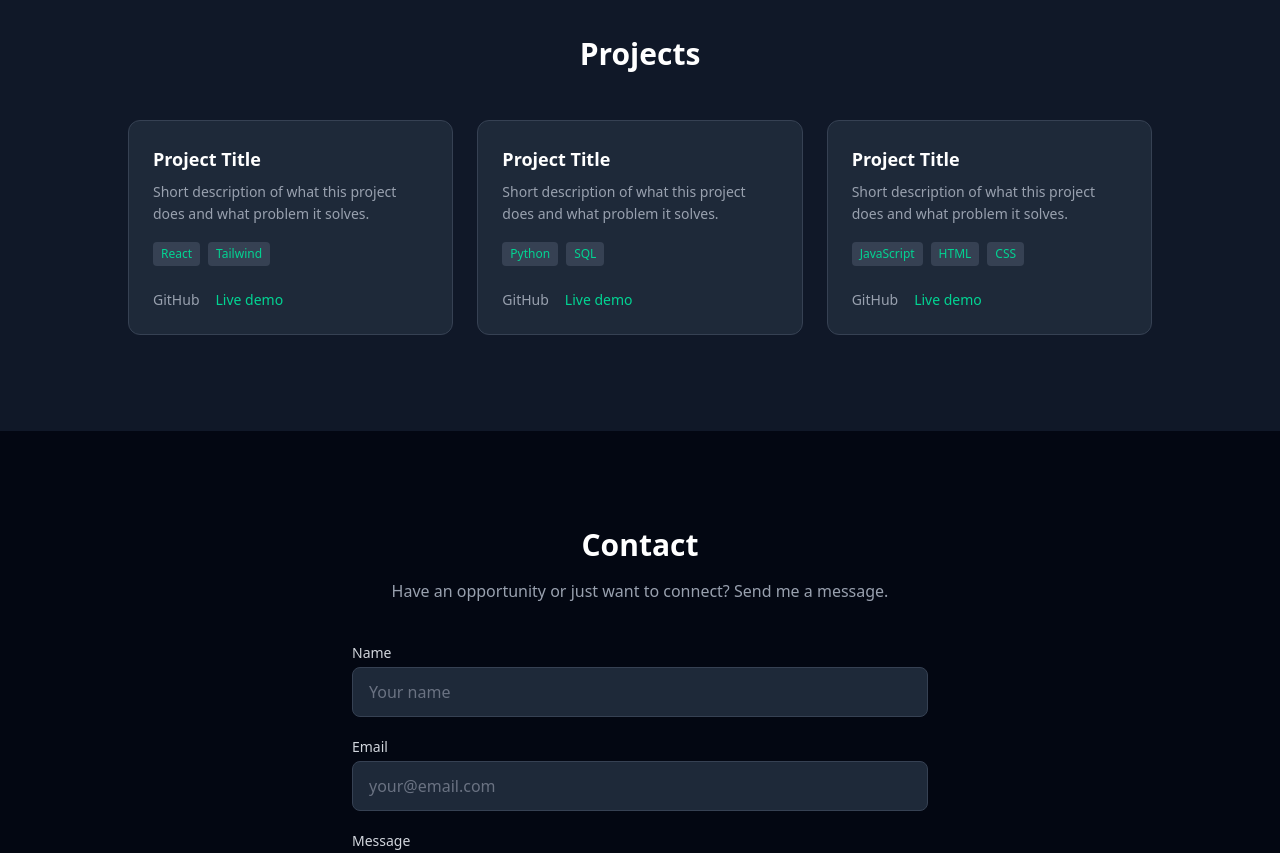
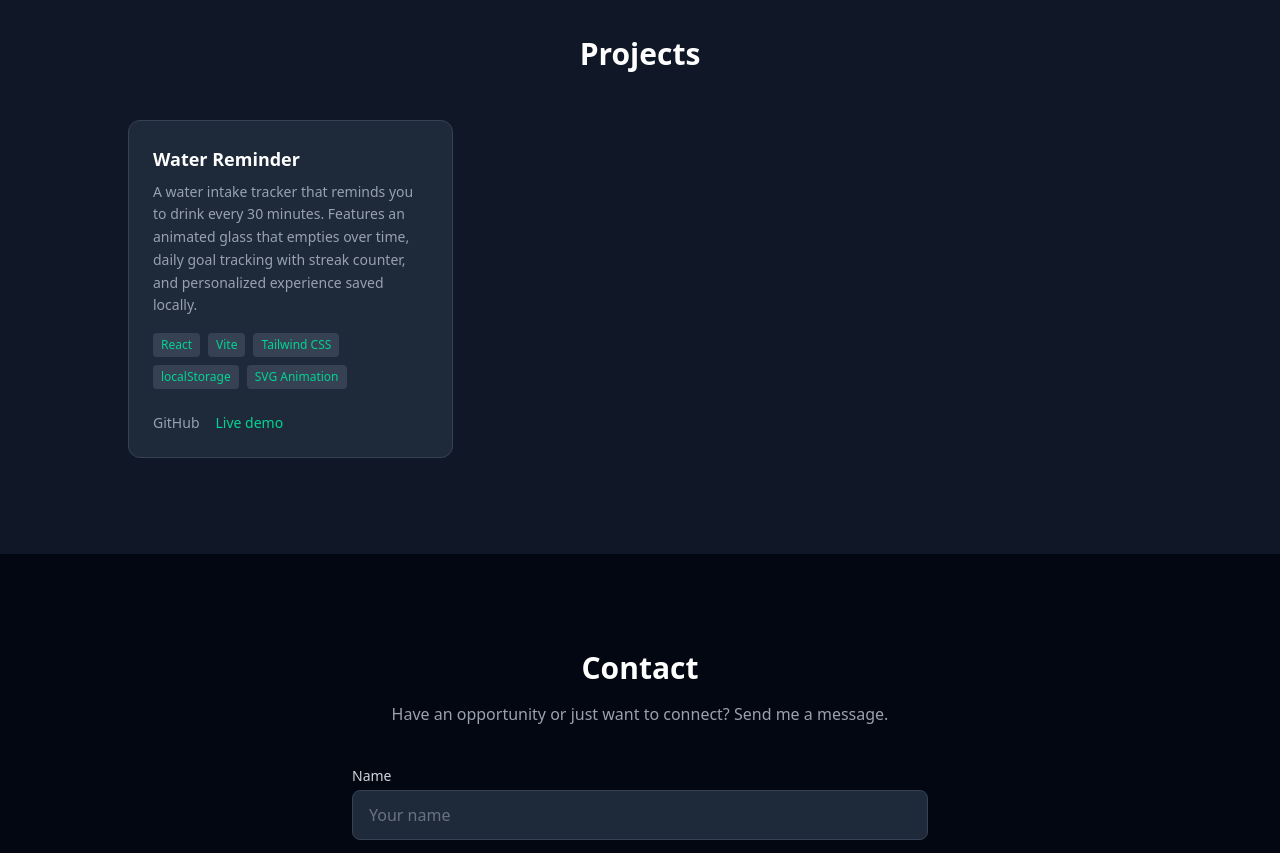
Before and after one commit to ayarachi/mi-portfolio, a React (Vite) app: page / in a window 1280 px wide. Shown: the part 1660-2513 px from the top of the page. Built offline with nearby package versions, Linux system fonts and the light colour scheme.

Commit message:
Update Projects section with Water Reminder

```diff
--- a/src/components/Projects.jsx
+++ b/src/components/Projects.jsx
@@ -1,23 +1,9 @@
 const projects = [
   {
-    title: "Project Title",
-    description: "Short description of what this project does and what problem it solves.",
-    tags: ["React", "Tailwind"],
-    github: "#",
-    live: "#",
-  },
-  {
-    title: "Project Title",
-    description: "Short description of what this project does and what problem it solves.",
-    tags: ["Python", "SQL"],
-    github: "#",
-    live: "#",
-  },
-  {
-    title: "Project Title",
-    description: "Short description of what this project does and what problem it solves.",
-    tags: ["JavaScript", "HTML", "CSS"],
-    github: "#",
+    title: "Water Reminder",
+    description: "A water intake tracker that reminds you to drink every 30 minutes. Features an animated glass that empties over time, daily goal tracking with streak counter, and personalized experience saved locally.",
+    tags: ["React", "Vite", "Tailwind CSS", "localStorage", "SVG Animation"],
+    github: "https://github.com/ayarachi/pomodoro-water",
     live: "#",
   },
 ];
```
